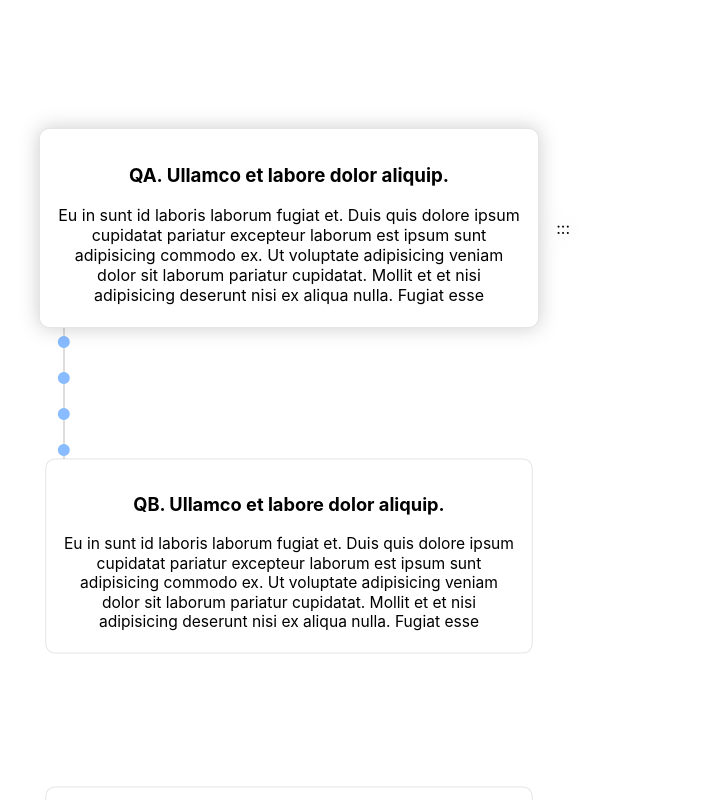
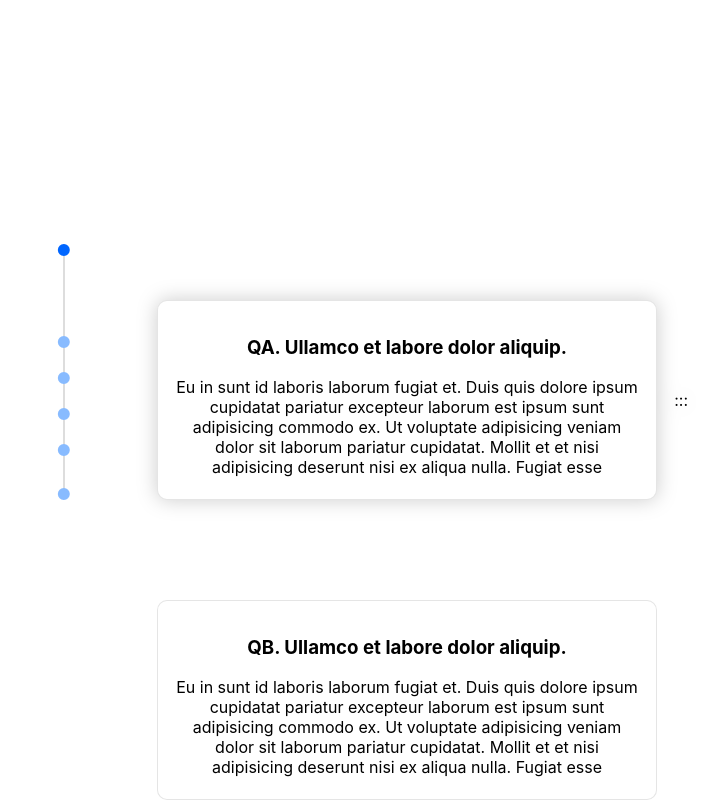
Before and after one commit to unknownpgr/interaction-slide, a React (Create React App) app in the folder src/: page / in a window 1280 px wide. Shown: the whole page, without its empty margins (233-951 px from the left). Built offline with nearby package versions, Linux system fonts and the light colour scheme.

Commit message:
Change animation to use css

```diff
--- a/src/src/components/CardInteraction/Card/Card.js
+++ b/src/src/components/CardInteraction/Card/Card.js
@@ -1,11 +1,25 @@
 import React from "react";
 import "./Card.scss";
 
-export default function Card({ msg, focused, onHandle }) {
-  let selectClass = focused ? 'selected' : 'not-selected';
+export default function Card({ msg, position, focused, dragged, onHandle, isGhost }) {
+
+  let style = {};
+  if (isGhost) {
+    style = { transform: `translate(-105%, -50%)` };
+    style.filter = 'drop-shadow(0 0 10px rgba(0, 0, 0, 0.2))';
+  } else {
+    style = { transform: `translate(-50%, -50%) translateY(${position * 300}px)` };
+    if (focused) {
+      if (dragged) {
+        style.opacity = '0.2';
+      } else {
+        style.filter = 'drop-shadow(0 0 10px rgba(0, 0, 0, 0.2))';
+      }
+    }
+  }
+
   return (
-    <div className="card">
-      <div className={"inner " + selectClass}>
+    <div className="card" style={style}>
       <h3>
         Q{msg}. Ullamco et labore dolor aliquip.
       </h3>
@@ -16,6 +30,5 @@ export default function Card({ msg, focused, onHandle }) {
         focused ? <div className="handle" onMouseDown={onHandle}> ::: </div> : null
       }
     </div>
-    </div>
   );
 }
--- a/src/src/components/CardInteraction/Card/Card.scss
+++ b/src/src/components/CardInteraction/Card/Card.scss
@@ -1,24 +1,19 @@
 .card {
-  .inner {
+  position: absolute;
+  left: 50%;
+  top: 50%;
+  transition-duration: 0.5s;
+
   height: 200px;
   width: 500px;
   text-align: center;
 
-    margin-top: 8rem;
-    margin-bottom: 8rem;
-
   background-color: #fff;
-
-    filter: drop-shadow(0 0 10px rgba(0, 0, 0, 0.2));
-    margin-left: 2rem;
-    margin-right: 2rem;
 
   padding: 1rem;
   border-radius: 10px;
   box-sizing: border-box;
   transition-duration: 0.5s;
-
-    position: relative;
 
   border: solid 0.1px rgba(0, 0, 0, 0.1);
 
@@ -30,9 +25,3 @@
     cursor: grab;
   }
 }
-
-  .not-selected {
-    filter: none;
-    transform: scale(0.975);
-  }
-}
--- a/src/src/components/CardInteraction/CardInteraction.js
+++ b/src/src/components/CardInteraction/CardInteraction.js
@@ -4,72 +4,48 @@ import Sidebar from "./Sidebar/Sidebar";
 import './CardInteraction.scss';
 
 const MOVE_FILTER_GAIN = 0.9;
-const QUESTIONS = [
+const QUESTION_NUMBER = 6;
+const MOVE_TIME = 500;
+
+export default function CardInteraction() {
+  const ghostRef = useRef();
+
+  const [index, setIndex] = useState(0);
+  const [my, setMy] = useState(0);
+  const [selectedItem, setSelectedItem] = useState(null);
+  const [isMoving, setIsMoving] = useState(false);
+  const [scroll, setScroll] = useState(0);
+  const [questions, setQuestions] = useState([
     'A',
     'B',
     'C',
     'D',
     'E',
     'F',
-];
-const QUESTION_NUMBER = QUESTIONS.length;
+  ]);
 
-export default function CardInteraction() {
-  const container = useRef();
-  const cardContainer = useRef();
-  const ghostRef = useRef();
+  const windowHeight = window.innerHeight;
 
-  const [index, setIndex] = useState(0);
-  const [actualScroll, setActualScroll] = useState(0);
-  const [scroll, setScroll] = useState(0);
-
-  const [mx, setMx] = useState(0);
-  const [my, setMy] = useState(0);
-
-  const [selectedItem, setSelectedItem] = useState(null);
-
-  const totalHeight = cardContainer.current?.clientHeight;
-  const frameHeight = totalHeight / QUESTION_NUMBER;
-  const windowHeight = window.innerHeight;
-  let dest = index * frameHeight;
-
-  const pickedIndex = QUESTIONS.indexOf(selectedItem);
-  if (pickedIndex >= 0 && pickedIndex != index) {
-    QUESTIONS[pickedIndex] = QUESTIONS[index];
-    QUESTIONS[index] = selectedItem;
-  }
-
-  requestAnimationFrame(() => {
-    if (isNaN(dest)) dest = 0;
-    if (Math.abs(dest - actualScroll) > 0.1) {
-      setActualScroll(actualScroll * MOVE_FILTER_GAIN + dest * (1 - MOVE_FILTER_GAIN));
-    }
-
-    if (Math.abs(dest - actualScroll) < 5 && selectedItem) {
-      if (my < windowHeight / 3) {
-        if (index > 0) {
-          setIndex(index - 1);
-        }
-      } else if (my > windowHeight * 2 / 3) {
-        if (index < QUESTION_NUMBER - 1) {
-          setIndex(index + 1);
-        }
-      }
-    }
-  });
+  const moveTo = dest => {
+    setIndex(dest);
+    setIsMoving(true);
+    setTimeout(() => {
+      setIsMoving(false);
+    }, MOVE_TIME);
+  };
 
   const handleScroll = (event) => {
     const currentScroll = event.deltaY;
-    if (Math.abs(dest - actualScroll) < 50) {
+    if (!isMoving) {
       if (currentScroll > 0) {
         if (currentScroll > scroll) {
           if (index < QUESTION_NUMBER - 1)
-            setIndex(index + 1);
+            moveTo(index + 1);
         }
       } else if (currentScroll < 0) {
         if (currentScroll < scroll) {
           if (index > 0)
-            setIndex(index - 1);
+            moveTo(index - 1);
         }
       }
     }
@@ -82,14 +58,38 @@ export default function CardInteraction() {
       ghostRef.current.style.left = x + "px";
       ghostRef.current.style.top = y + "px";
     }
-    setMx(x);
+
+    let destIndex = index;
+    if (!isMoving && selectedItem) {
+      if (my < windowHeight / 3) {
+        if (index > 0) {
+          destIndex = index - 1;
+        }
+      } else if (my > windowHeight * 2 / 3) {
+        if (index < QUESTION_NUMBER - 1) {
+          destIndex = index + 1;
+        }
+      }
+
+      let selectedIndex = questions.indexOf(selectedItem);
+      if (selectedIndex >= 0) {
+        let newQuestions = [...questions];
+        newQuestions[selectedIndex] = newQuestions[destIndex];
+        newQuestions[destIndex] = selectedItem;
+        setQuestions(newQuestions);
+      }
+      moveTo(destIndex);
+    }
+
     setMy(y);
   };
 
   const onHandle = (event) => {
     event.preventDefault();
-    setSelectedItem(QUESTIONS[index]);
+    setSelectedItem(questions[index]);
   };
+
+  const sorted = [...questions].sort();
 
   return (
     <div className="card-interaction"
@@ -98,28 +98,31 @@ export default function CardInteraction() {
       onMouseUp={() => setSelectedItem(null)}
       onMouseLeave={() => setSelectedItem(null)}
     >
-      <div className="container">
       <Sidebar
         n={QUESTION_NUMBER}
         c={index}
         onClick={(i) => {
-            setIndex(i);
+          moveTo(i);
         }}>
       </Sidebar>
-        <div className="container" ref={container}>
       <div
-            className="card-container"
-            ref={cardContainer}
-            style={{ top: -actualScroll + frameHeight / 2 }}>
-            {QUESTIONS.map((x, i) => (
-              <Card key={x} msg={x} focused={index === i} onHandle={onHandle}></Card>
-            ))}
-          </div>
-        </div>
+        className="card-container">
+        {sorted.map((x) => {
+          const i = questions.indexOf(x);
+          const dragged = selectedItem !== null;
+          const focused = index === i;
+          return <Card
+            key={x}
+            msg={x}
+            position={i - index}
+            focused={focused}
+            dragged={dragged}
+            onHandle={onHandle}></Card>;
+        })}
       </div>
       <div id="ghost" ref={ghostRef} hidden={selectedItem === null}>
-        <Card></Card>
+        <Card isGhost></Card>
       </div>
-    </div>
+    </div >
   );
 }
--- a/src/src/components/CardInteraction/CardInteraction.scss
+++ b/src/src/components/CardInteraction/CardInteraction.scss
@@ -3,29 +3,16 @@
   width: 100%;
   position: relative;
 
-  .container {
+  .card-container {
+    position: relative;
+    width: 100%;
     height: 100%;
-    width: 800px;
-    position: relative;
+    content: "";
     overflow: hidden;
-    margin: 0px auto;
-  }
-
-  .card-container {
-    position: absolute;
   }
 
   #ghost {
     position: absolute;
     top: 10px;
-    opacity: 0.2;
-
-    transform: translate(-105%, -50%);
-
-    .card {
-      .inner {
-        margin: 0px;
-      }
-    }
   }
 }
```
Lines whose indentation alone changed are shown as unchanged.
